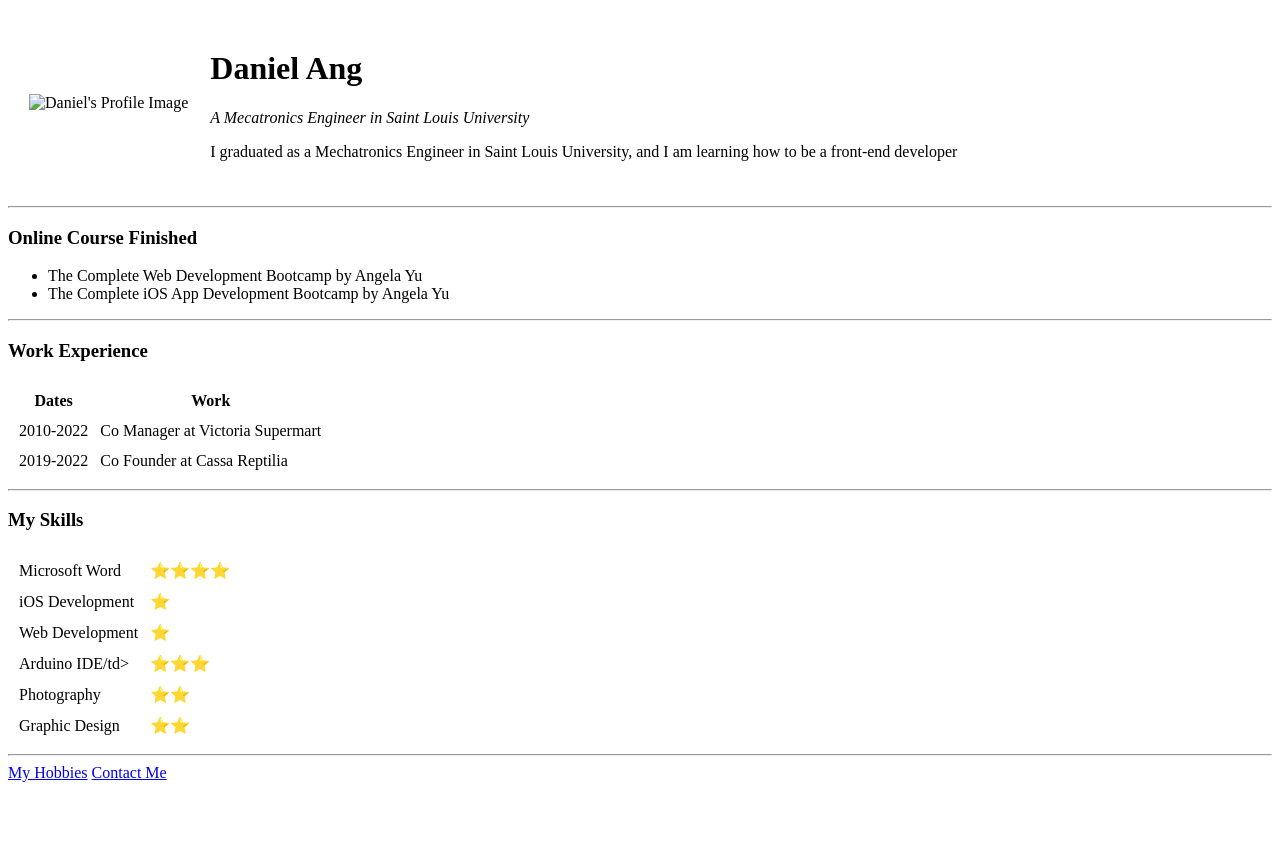
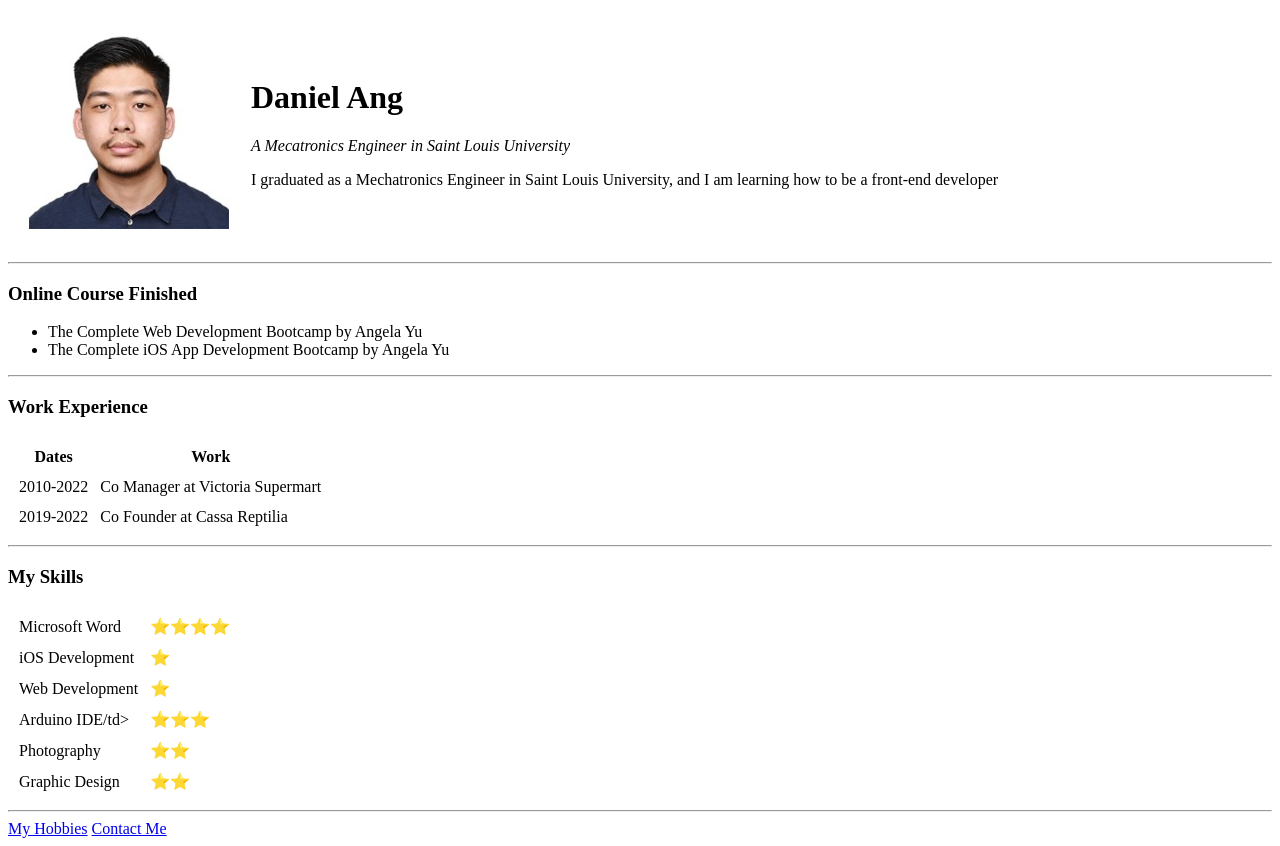
Before and after one commit to DVCA1006/CV, a plain HTML site: page index.html in a window 1280 px wide. Before the commit the page ends 800 px from the top, so only its background shows below. Drawn offline with Linux system fonts and the light colour scheme.

Commit message:
Update index.html

```diff
--- a/index.html
+++ b/index.html
@@ -9,7 +9,7 @@
 <body>
   <table cellspacing="20">
     <tr>
-      <td><img src="images/Daniel Profile Pic.jpg" alt="Daniel's Profile Image"/></td>
+      <td><img src="daniel.jpg" alt="Daniel's Profile Image"/></td>
       <td><h1>Daniel Ang</h1>
       <p><em>A Mecatronics Engineer in Saint Louis University</em></p>
       <p>I graduated as a Mechatronics Engineer in Saint Louis University, and I am learning how to be a front-end developer</p></td>
```
